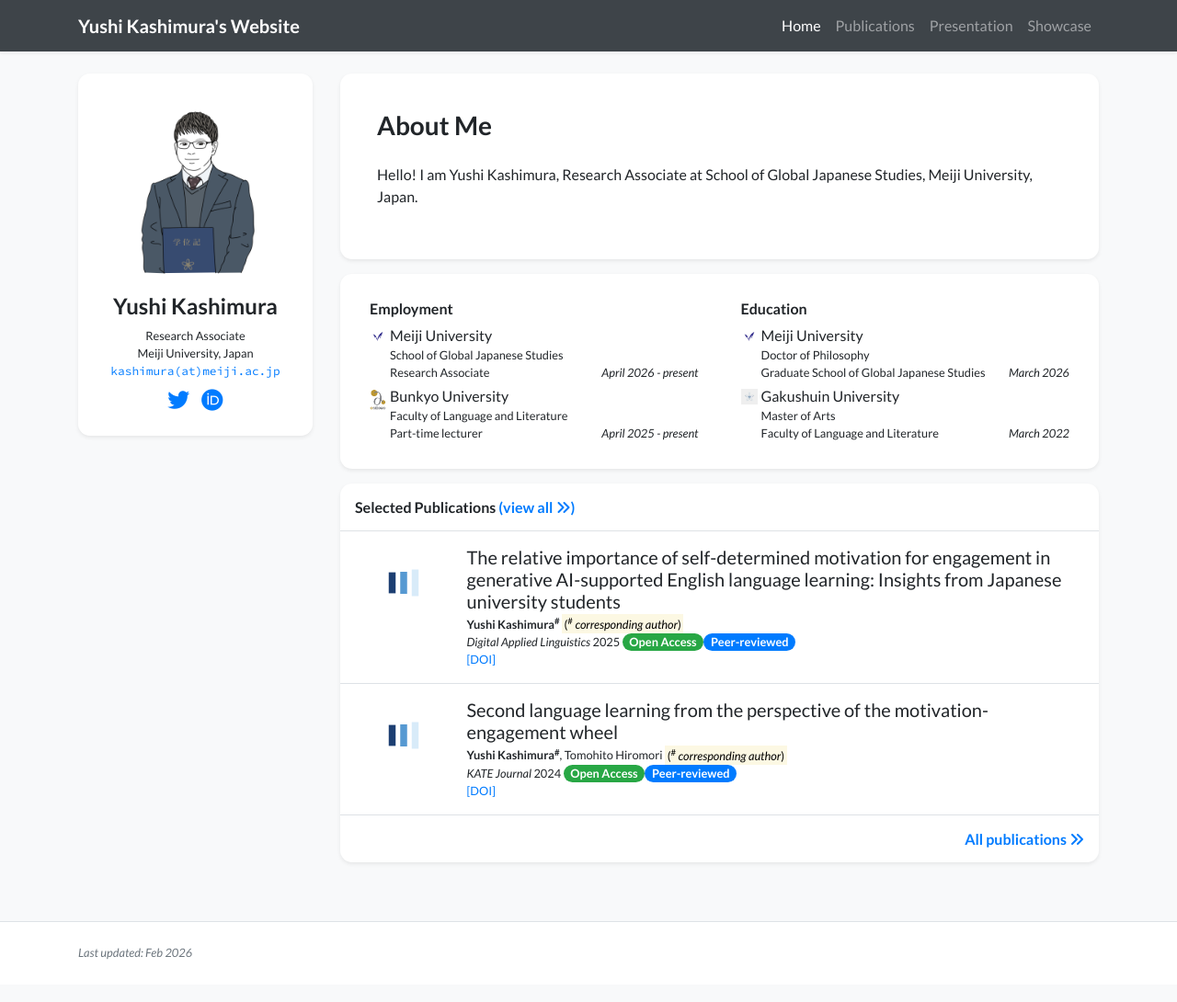
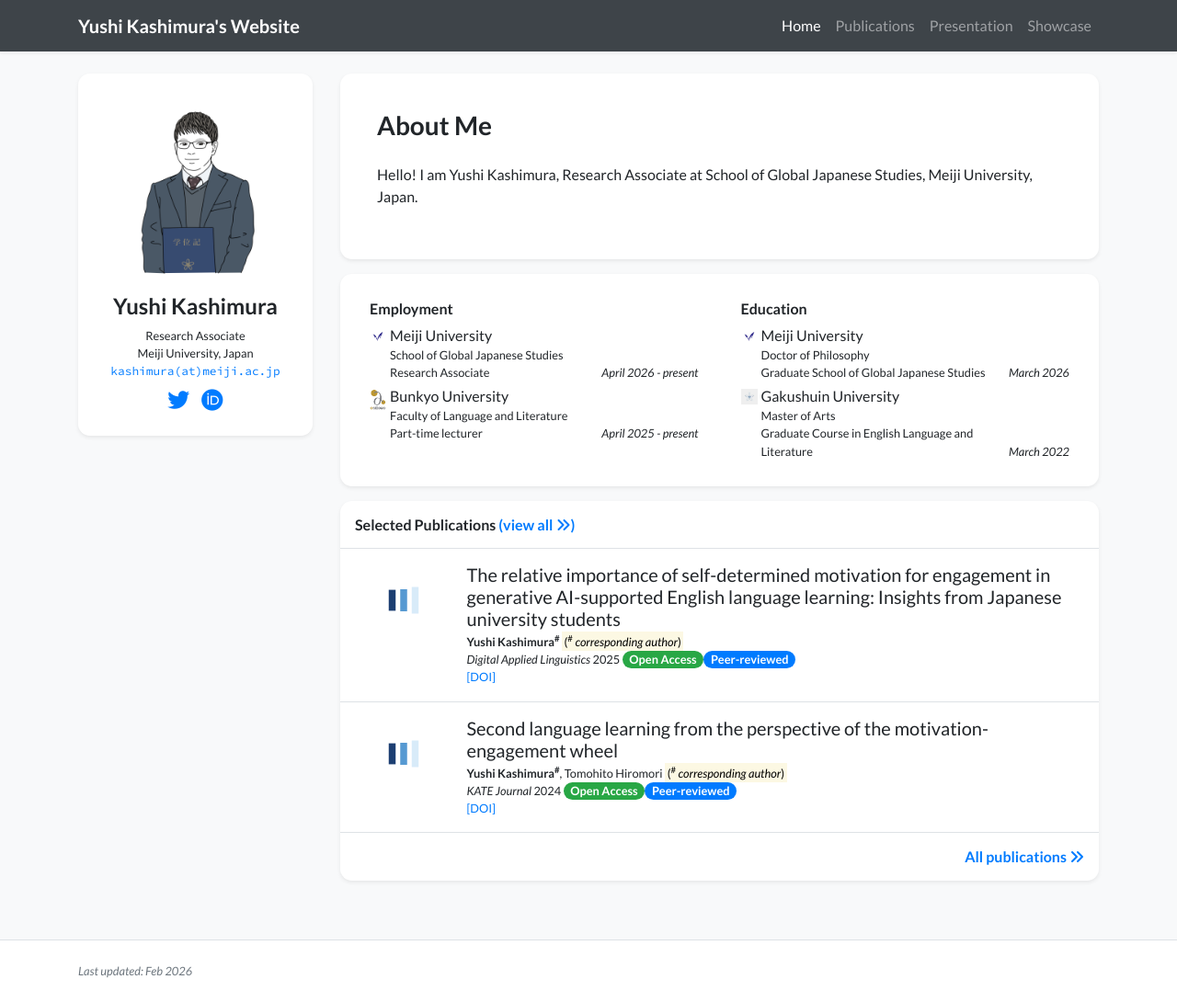
Before and after one commit to ys-kashimura/yushikashimura.github.io, a Jekyll site: the page built from index.html, in a window 1280 px wide and 1090 px high. Shown: the whole window at 92% size. Built offline with Jekyll 4.4.1, drawn with Linux system fonts in a browser that asks for light colours; nearby versions of some CDN libraries; a style sheet for code colours, icons or effects is not loaded.

Commit message:
Update profile.yml

```diff
--- a/_data/profile.yml
+++ b/_data/profile.yml
@@ -43,5 +43,5 @@
   logo: /assets/images/gakushuin.png
   position: >-
     Master of Arts <br/>
-    Faculty of Language and Literature
+    Graduate Course in English Language and Literature
   date: March 2022
```
